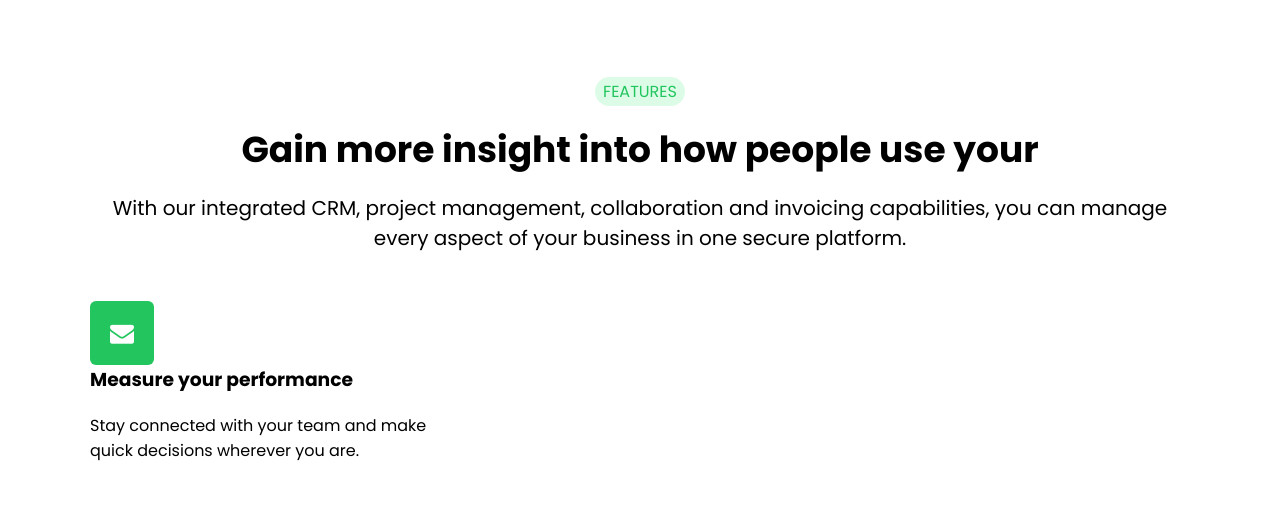
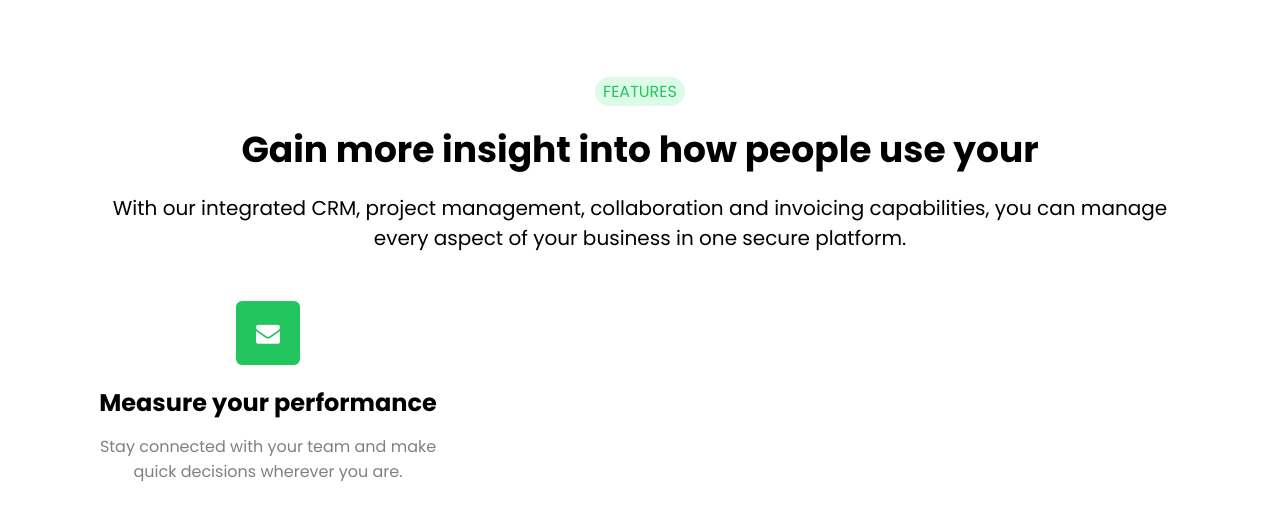
Before and after one commit to MariusCodeAcademy/feu2-09_r_styled_components_css, a React (Vite) app: page / in a window 1280 px wide. Shown: the top 520 px of the page. Built offline with nearby package versions, Linux system fonts and the light colour scheme.

Commit message:
SingleCard done

```diff
--- a/src/components/gainMore/SingleCard.jsx
+++ b/src/components/gainMore/SingleCard.jsx
@@ -1,12 +1,33 @@
 import { Icon } from '../styled/UI.styled';
+import styled from 'styled-components';
+
+const CardGrid = styled.div`
+  display: grid;
+  grid-template-columns: repeat(1, 1fr);
+  justify-items: center;
+  text-align: center;
+  i {
+    margin-bottom: 24px;
+  }
+`;
+
+const CardTitle = styled.h3`
+  font-size: 24px;
+  line-height: 1.2;
+  margin-bottom: 16px;
+`;
+
+const CardText = styled.p`
+  color: gray;
+`;
 
 function SingleCard(props) {
   return (
-    <li className={0}>
+    <CardGrid>
       <Icon icon={props.icon} />
-      <h3 className={0}>{props.title}</h3>
-      <p className='text'>{props.text}</p>
-    </li>
+      <CardTitle>{props.title}</CardTitle>
+      <CardText>{props.text}</CardText>
+    </CardGrid>
   );
 }
 export default SingleCard;
```
